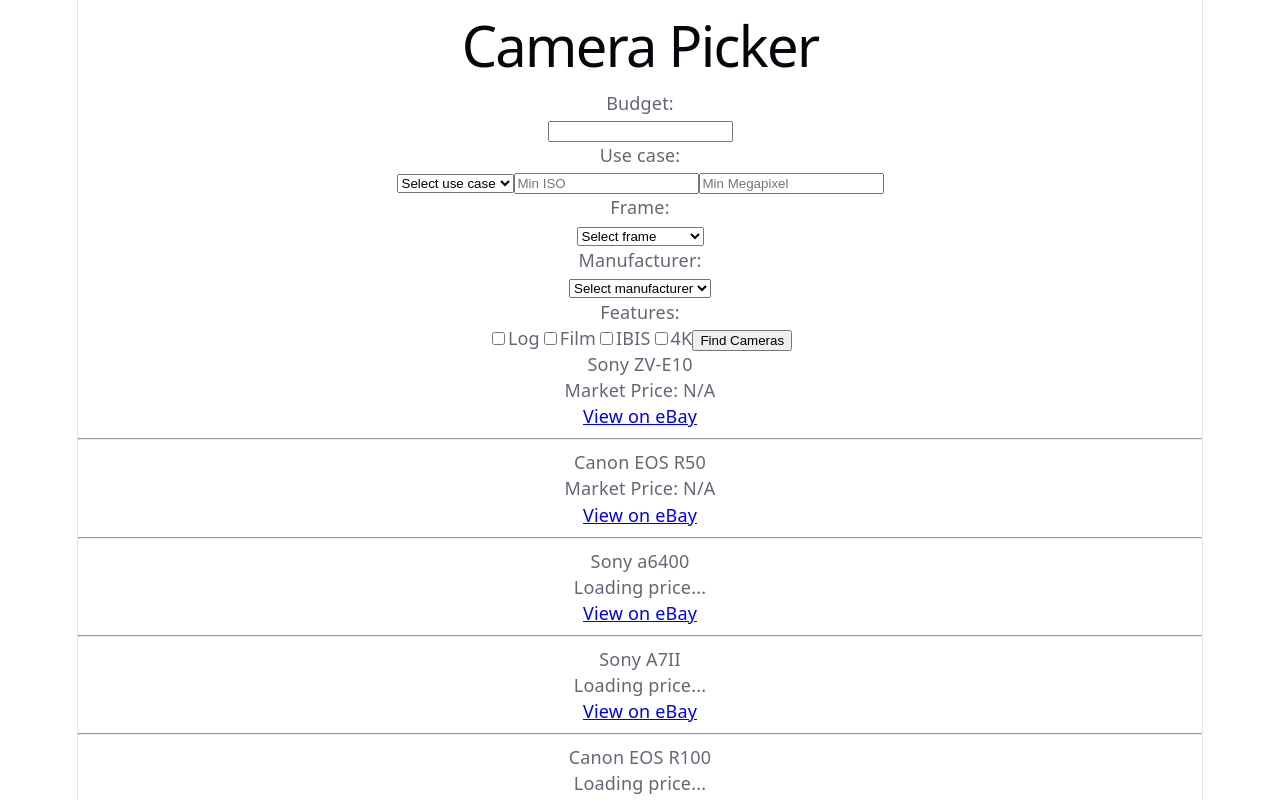
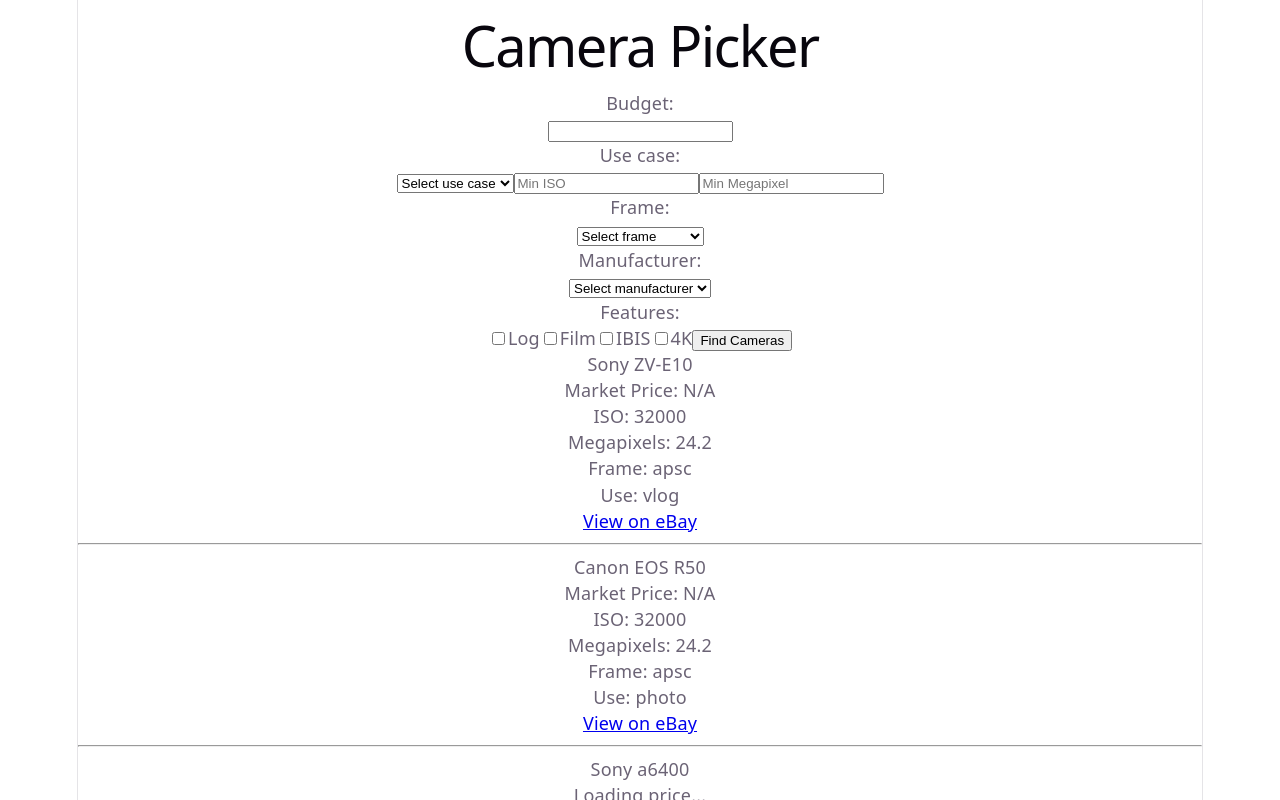
Before and after one commit to hikennii/shutterlab, a React (Vite) app: page / in a window 1280 px wide. Both pictures are taken after a click on the button "Find Cameras". Shown: the top 800 px of the page. Built offline with nearby package versions, Linux system fonts and the light colour scheme; no server answers.

Commit message:
Update App.jsx

```diff
--- a/src/App.jsx
+++ b/src/App.jsx
@@ -213,6 +213,10 @@
             ) : (
               <p>Loading price...</p>
             )}
+            <p>ISO: {cam.iso}</p>
+            <p>Megapixels: {cam.mp}</p>
+            <p>Frame: {cam.frame}</p>
+            <p>Use: {cam.use.join(", ")}</p>
             <a
               href={`https://www.ebay.com/sch/i.html?_nkw=${encodeURIComponent(cam.name)}`}
               target="_blank"
```
